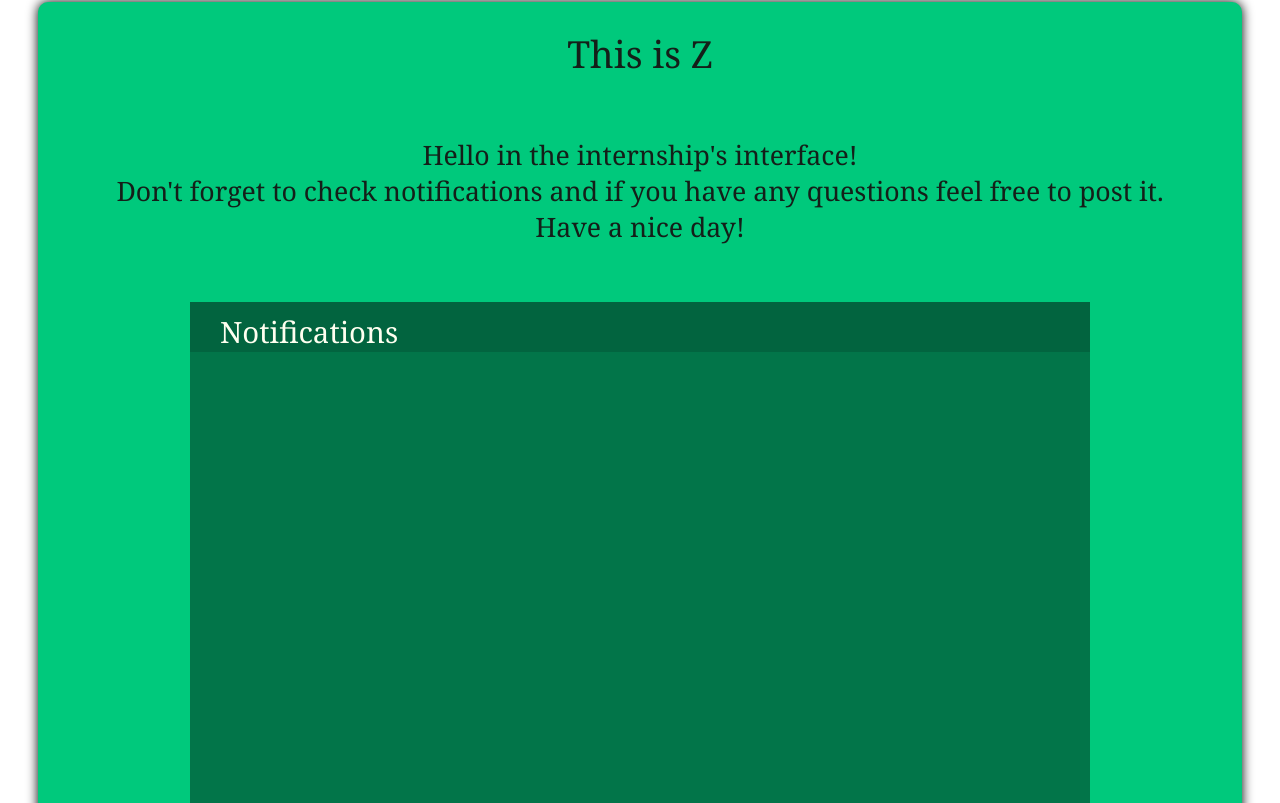
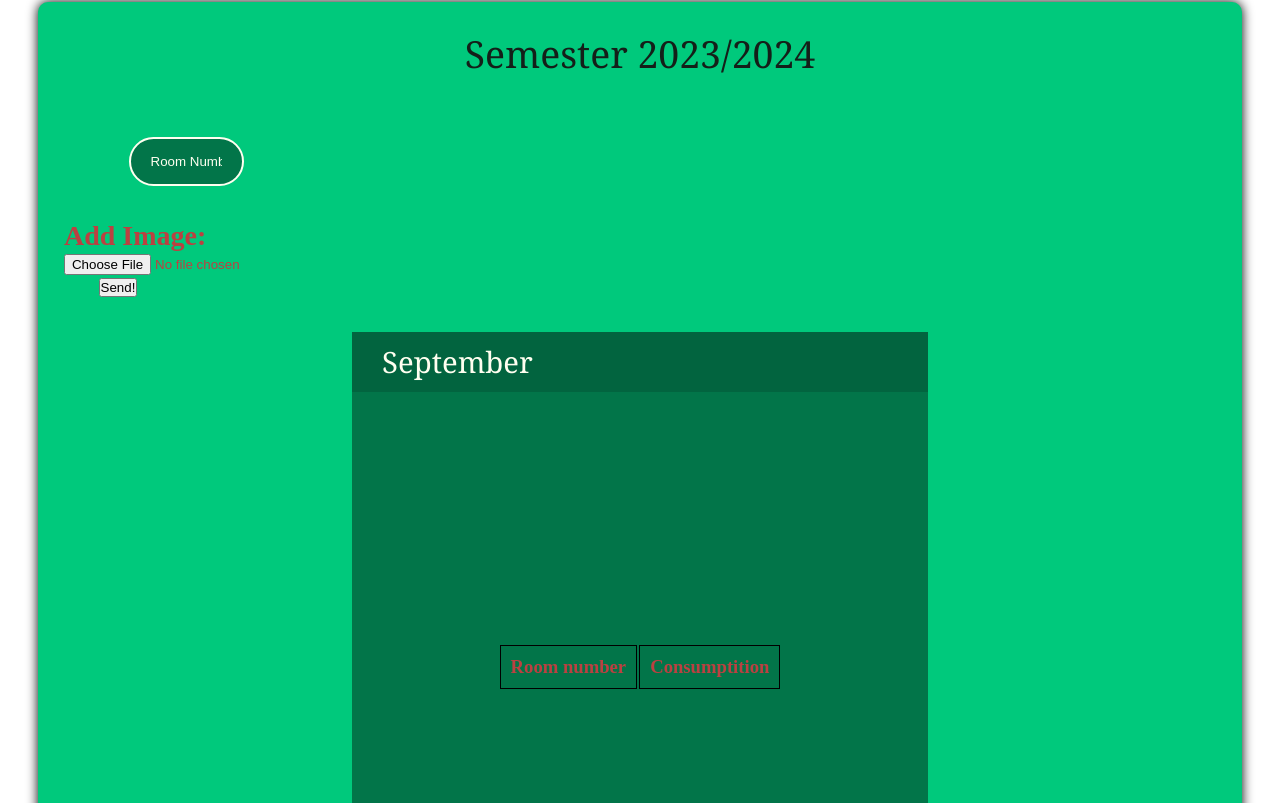
Before and after one commit to InternshipManagementApp/water-meter, a React (Create React App) app in the folder frontend/: page /waterclock in a window 1280 px wide. Shown: the part 137-940 px from the top of the page. Built offline with nearby package versions, Linux system fonts and the light colour scheme; a web font is replaced by a local one.

Commit message:
Fix the front end to send the image
Send the image to the backend

```diff
--- a/frontend/src/App.js
+++ b/frontend/src/App.js
@@ -6,7 +6,7 @@ import './App.css';
 import './components/Navbar/Navbar.css';
 
 import AccessControlySystem from './components/Pages/AccessControlSystem';
-import Rooms from './components/Pages/Rooms';
+import WaterClock from './components/Pages/WaterClock';
 
 const App = () => (
 
@@ -22,7 +22,7 @@ const App = () => (
             <Route path="/login" element={<Login />} />
             <Route path="/register" element={<Register />} />
             <Route path="/roads" element={<AccessControlySystem />} />
-            <Route path="/rooms" element={<Rooms />} />
+            <Route path="/waterclock" element={<WaterClock />} />
           </Routes>
         </React.Fragment>
       </BrowserRouter>
--- a/frontend/src/components/Design/waterclock.css
+++ b/frontend/src/components/Design/waterclock.css
@@ -29,7 +29,7 @@
 
 .main_part .header {
     height: auto;
-    width: 90%;
+    width: 50%;
     background: var(--ThirdColor);
     padding: 10px 30px;
     margin: 0 auto;
@@ -44,7 +44,7 @@
 
 .main_part .consumptitions{
     height: 550px;
-    width: 90%;
+    width: 50%;
     background: var(--PrimaryColor);
     padding: 10px 30px;
     margin: 0 auto;
@@ -65,7 +65,7 @@
 
 .main_part .footer {
     height: auto;
-    width: 90%;
+    width: 50%;
     background: var(--ThirdColor);
     padding: 10px 30px;
     margin: 0 auto;
@@ -82,3 +82,11 @@
     width:10%;
     height: 35px;
 }
+
+.main_part .inputs {
+    background-color: var(--SecondaryColor);
+    width: 10%;
+    height: auto;
+    margin-bottom: 3%;
+    margin-left: 3%;
+  }
--- a/frontend/src/components/Pages/Login.jsx
+++ b/frontend/src/components/Pages/Login.jsx
@@ -1,4 +1,4 @@
-import React, {useEffect, useState} from 'react';
+import React, {useState} from 'react';
 import { useNavigate } from "react-router-dom";
 import '../Design/login.css';
 
@@ -7,29 +7,28 @@ const Login = () => {
     const [pass, setPass] = useState('');
     const [user, setUser] = useState('');
 
-    //API operation - GET method
-    useEffect( () => {
-      users()
-    }, []);
-
-    const users = async () => {
-      const responce = await fetch('https://localhost:7110/api/User/allUsers');
-      setUser(await responce.json())
-    }
-
     //to navigate with the given URL
     const navigate = useNavigate();
-    function doStuff(id){navigate('/'+id, { replace: true })};
 
-    //what happen after button click - check if the email and password is correct
+    //what happen after button click - login if the email and the password are corrext
     const handleSubmit = async (e) => {
       e.preventDefault();
-      let value = user.find(data => data.email === email && data.password === pass)
-      if (value) {
-        doStuff(value.userId);
-      } else {
-        alert("Incorrect email or password!");
-      }
+      await fetch('https://localhost:7110/api/User/'+email+'/'+pass)
+      .then((response) => {
+        if(response.status === 200)
+        {
+          response.json().then((data) => {setUser(data);})
+          navigate('/' + user.UserId, { replace: true })
+          alert("Hi again here!");
+        }
+        else
+        {
+          alert("Invalid email or password");
+        }
+      })
+      .catch((err) => {
+        console.log(err.message);
+     });
     }
 
     return (
--- /dev/null
+++ b/frontend/src/components/Pages/WaterClock.jsx
@@ -0,0 +1,65 @@
+import React , {useState} from 'react';
+import '../Design/waterclock.css';
+
+const WaterClock = () => {
+    const [roomNumber, setRoomNumber] = useState('');
+    const [file, setFile] = useState();
+
+    function handleChange(e) {
+        console.log(e.target.files);
+        setFile(e.target.files[0]);
+    }
+
+    const handleSubmit = async (e) => {
+      e.preventDefault();
+      const formData = new FormData();
+      formData.append('roomNumber', roomNumber);
+      formData.append('file', file);
+      await fetch("http://127.0.0.1:8000/watermeter/uploadWaterMeter", {
+        method: "POST",
+        body: formData
+        }).then(response => {
+            if (response.status >= 200 && response.status < 300){
+                alert("Success uploading!");
+            } else {
+            console.log('Somthing happened wrong');
+            alert("Sorry , is a problem with the server!")
+            }
+        }).catch(err => err);
+    }
+  return (
+    <div className="main_part">
+      <p className="page_title">Semester 2023/2024</p>
+      <div className="upload">
+        <form onSubmit={handleSubmit} className="uploadNumber">
+              <div className="inputs">
+                  <input value={roomNumber} onChange={(e) => setRoomNumber(e.target.value)} type="text" name="roomnumber" id="roomnumber" placeholder="Room Number" required/>
+              </div>
+              <h2>Add Image:</h2>
+              <input type="file" onChange={handleChange} />
+              <div className="inputs">
+                  <button name="submit" className="btnImg">Send!</button>
+              </div>
+        </form>
+      </div>
+      <div className="header">
+        <p className="month_title">September</p>
+      </div>
+      <div className="consumptitions">
+            <table className="consumptition_table">
+                <tr>
+                    <th>Room number</th>
+                    <th>Consumptition</th>
+                </tr>
+            </table>
+      </div>
+      <div className="footer">
+        <input type="text" placeholder="Search.."/>
+        <button >Previous</button>
+        <button >Next</button>
+      </div>
+    </div>
+  )
+};
+
+export default WaterClock;
--- a/frontend/src/components/index.js
+++ b/frontend/src/components/index.js
@@ -4,6 +4,7 @@ import Register from './Pages/Register';
 import Navbar from './Navbar/Navbar';
 import HomeGuest from './Pages/HomeGuest';
 import AccessControlSystem from './Pages/AccessControlSystem';
+import WaterClock from './Pages/WaterClock';
 
 export {
   HomeGuest,
@@ -11,5 +12,6 @@ export {
   Login,
   Register,
   Navbar,
-  AccessControlSystem
+  AccessControlSystem,
+  WaterClock
 };
```
